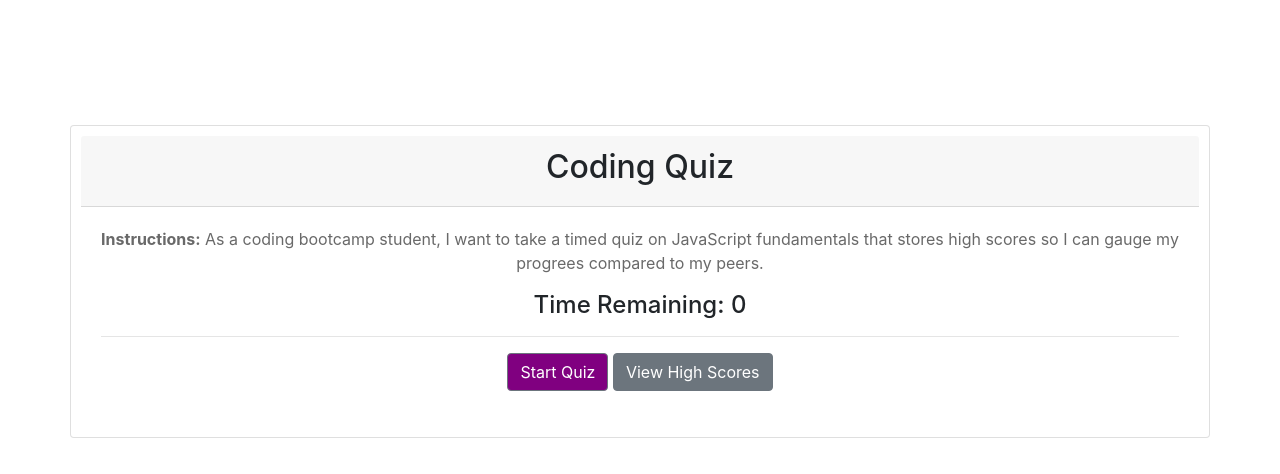
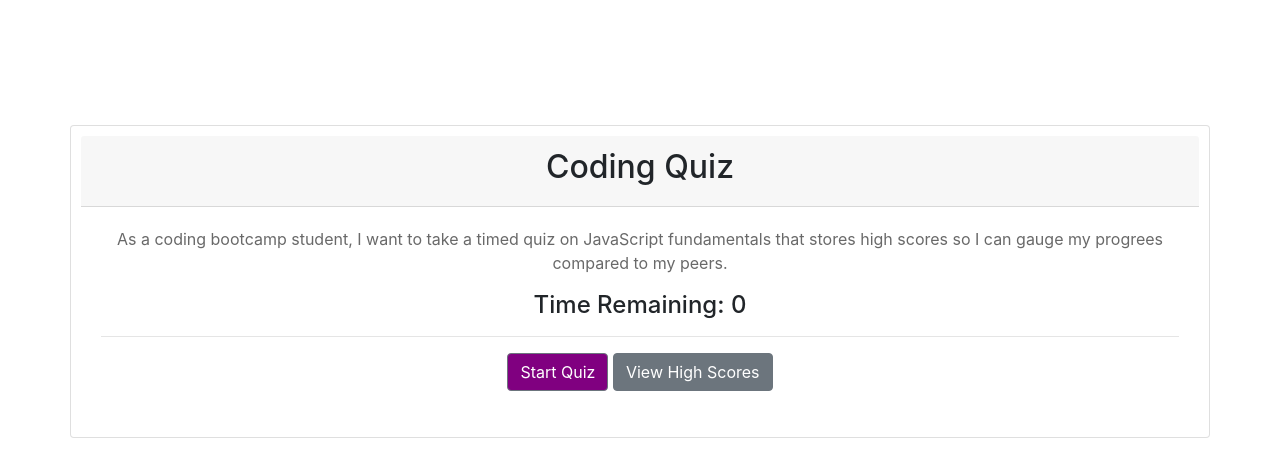
Before and after one commit to kellyjones-jpg/Code-Quiz, a plain HTML site: page index.html in a window 1280 px wide. Drawn offline with nearby package versions, Linux system fonts and the light colour scheme.

Commit message:
removed wording

```diff
--- a/index.html
+++ b/index.html
@@ -19,7 +19,7 @@
                     <h2>Coding Quiz</h2>
                 </div>
                 <div class="card-body">
-                    <p id="instructions"><b>Instructions:</b> As a coding bootcamp student, I want to take a timed quiz
+                    <p id="instructions">As a coding bootcamp student, I want to take a timed quiz
                         on JavaScript fundamentals that stores high scores so I can gauge my progrees compared to my
                         peers.</p>
                     <h4 class="iTime">Time Remaining: 0</h4>
```
